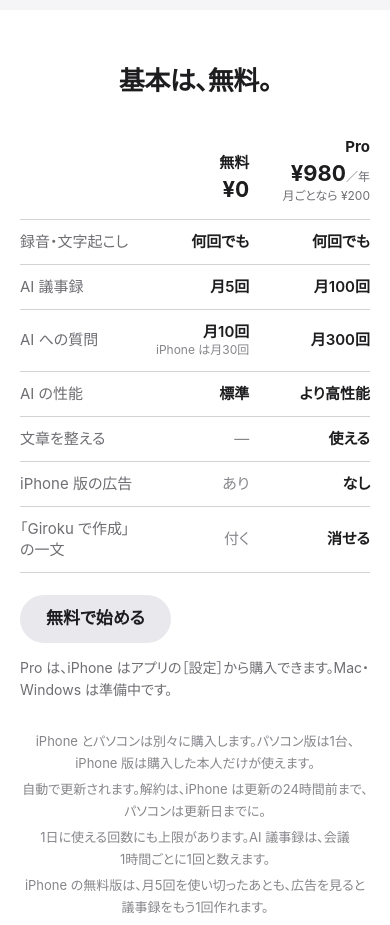
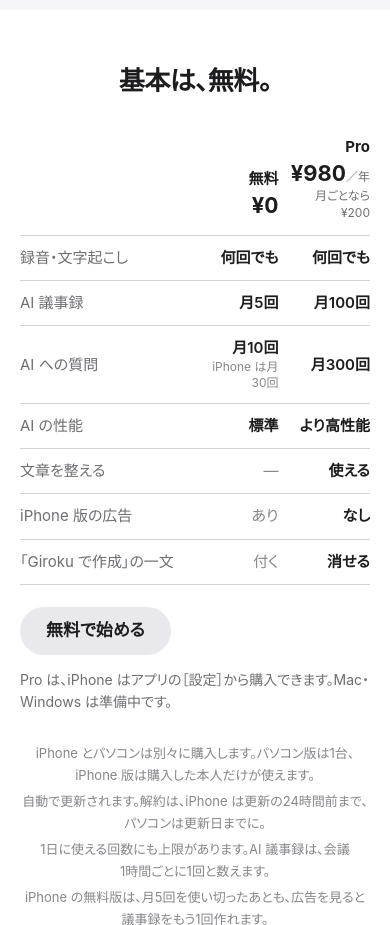
Before and after one commit to naoyattsuji/giroku-lp, a Next.js app: page / in a window 390 px wide. Shown: the part 2220-3145 px from the top of the page. Built offline with nearby package versions, Linux system fonts and the light colour scheme.

Commit message:
料金の比べる表：項目名の列を広げ、言葉の途中で折り返さないように
Co-Authored-By: Claude Opus 5.5 <noreply@anthropic.com>

```diff
--- a/app/home.css
+++ b/app/home.css
@@ -632,7 +632,8 @@
   .h-compare thead th span { display: block; font-size: 22px; font-variant-numeric: tabular-nums; margin-top: 2px; }
   .h-compare thead th span small { font-size: 12px; font-weight: 400; color: var(--h-ink-2); }
   .h-compare thead th > small { display: block; font-size: 12px; font-weight: 400; color: var(--h-ink-2); }
-  .h-compare tbody th { text-align: left; font-weight: 400; color: var(--h-ink-2); width: 44%; padding-left: 0; }
+  .h-compare tbody th { text-align: left; font-weight: 400; color: var(--h-ink-2); padding-left: 0; word-break: auto-phrase; }
+  .h-compare col.h-col-label { width: 50%; }
   .h-compare tbody td { font-weight: 600; }
   .h-compare tbody td:last-child, .h-compare thead th:last-child { padding-right: 0; }
   .h-compare td.h-off { color: var(--h-ink-3); font-weight: 400; }
--- a/app/page.tsx
+++ b/app/page.tsx
@@ -167,6 +167,12 @@ function PlanCompare(): ReactElement {
     <div className="h-compare" data-reveal>
       <table>
         <caption className="h-sr">無料と Pro のちがい</caption>
+        {/* 項目名の列を広くとり、言葉の途中で折り返さないようにする */}
+        <colgroup>
+          <col className="h-col-label" />
+          <col />
+          <col />
+        </colgroup>
         <thead>
           <tr>
             <td />
```
